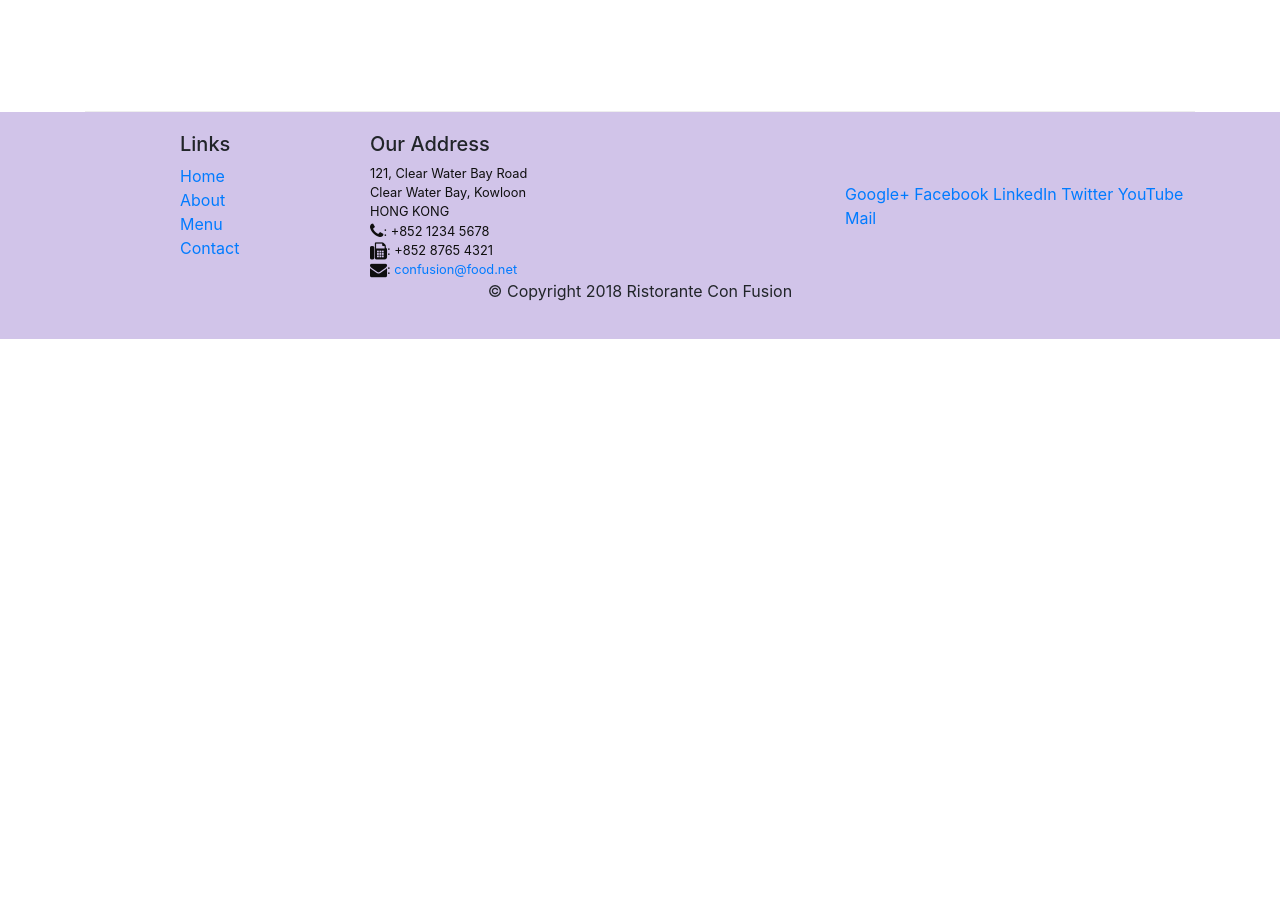
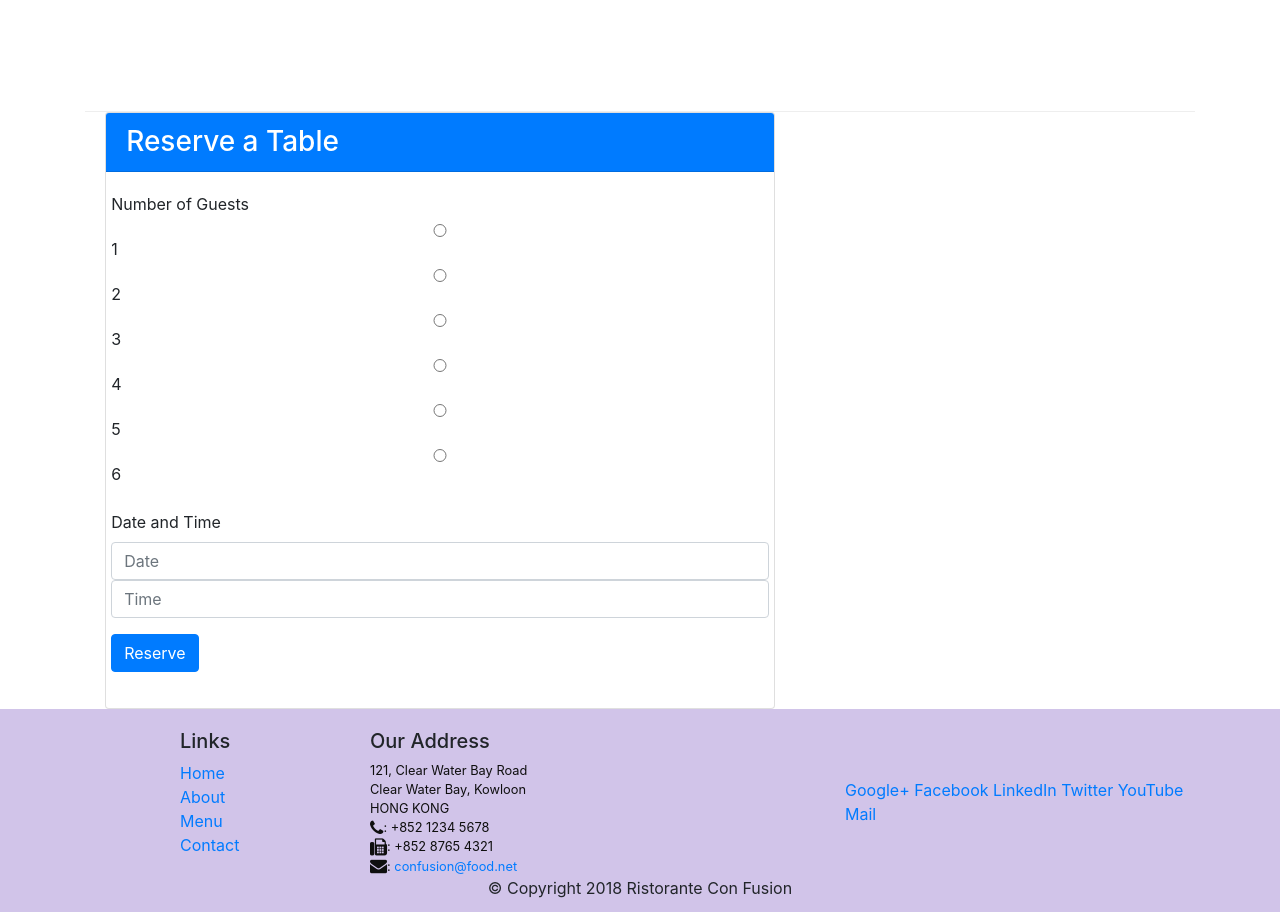
Before and after one commit to Smilesli/Bootstrap4, a website: page index.html in a window 1280 px wide. Shown: the part 1422-2334 px from the top of the page. Before the commit the page ends 1761 px from the top, so only its background shows below. Drawn offline with nearby package versions, Linux system fonts and the light colour scheme.

Commit message:
Assign2-task1-Add content

```diff
--- a/index.html
+++ b/index.html
@@ -93,6 +93,40 @@
                 </div>
             </div>
         </div>
+        <div class="row col-12 col-sm-8 justify-content-sm-center">
+            <div class="card">
+                <h3 class="card-header bg-primary text-white">Reserve a Table</h3>
+                <div class="card-body">
+                    <form>
+                        <div class="form-group row">
+                            <label for="guestNum" class="">Number of Guests</label>
+                            <input type="radio"class="form-control" id="1" name="1">
+                            <label for="1" class="">1</label>
+                            <input type="radio"class="form-control" id="2" name="2">
+                            <label for="2" class="">2</label>
+                            <input type="radio"class="form-control" id="3" name="3">
+                            <label for="3" class="">3</label>
+                            <input type="radio"class="form-control" id="4" name="4">
+                            <label for="4" class="">4</label>
+                            <input type="radio"class="form-control" id="5" name="5">
+                            <label for="5" class="">5</label>
+                            <input type="radio"class="form-control" id="6" name="6">
+                            <label for="6" class="">6</label>
+                        </div>
+                        <div class="form-group row">
+                            <label for="dateTime" class="">Date and Time</label>
+                            <input type="text" class="form-control" id="date" name="date" placeholder="Date">
+                            <input type="text" class="form-control" id="time" name="time" placeholder="Time">
+                        </div>
+                        <div class="form-group row">
+                            <Button type="submit" class="btn btn-primary">Reserve</Button>
+                        </div>
+                    </form>
+                </div>
+            </div>
+
+
+        </div>
     </div>
 
     <footer class="footer">
```
